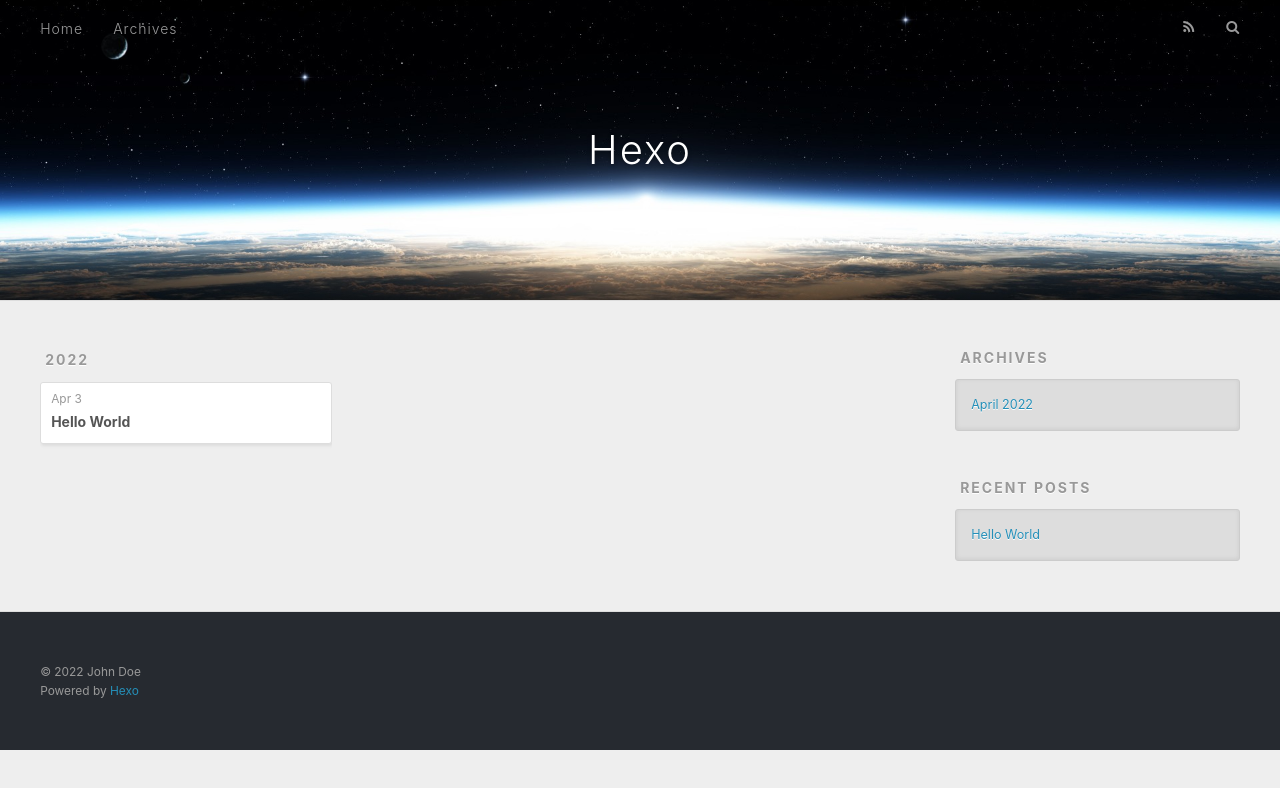
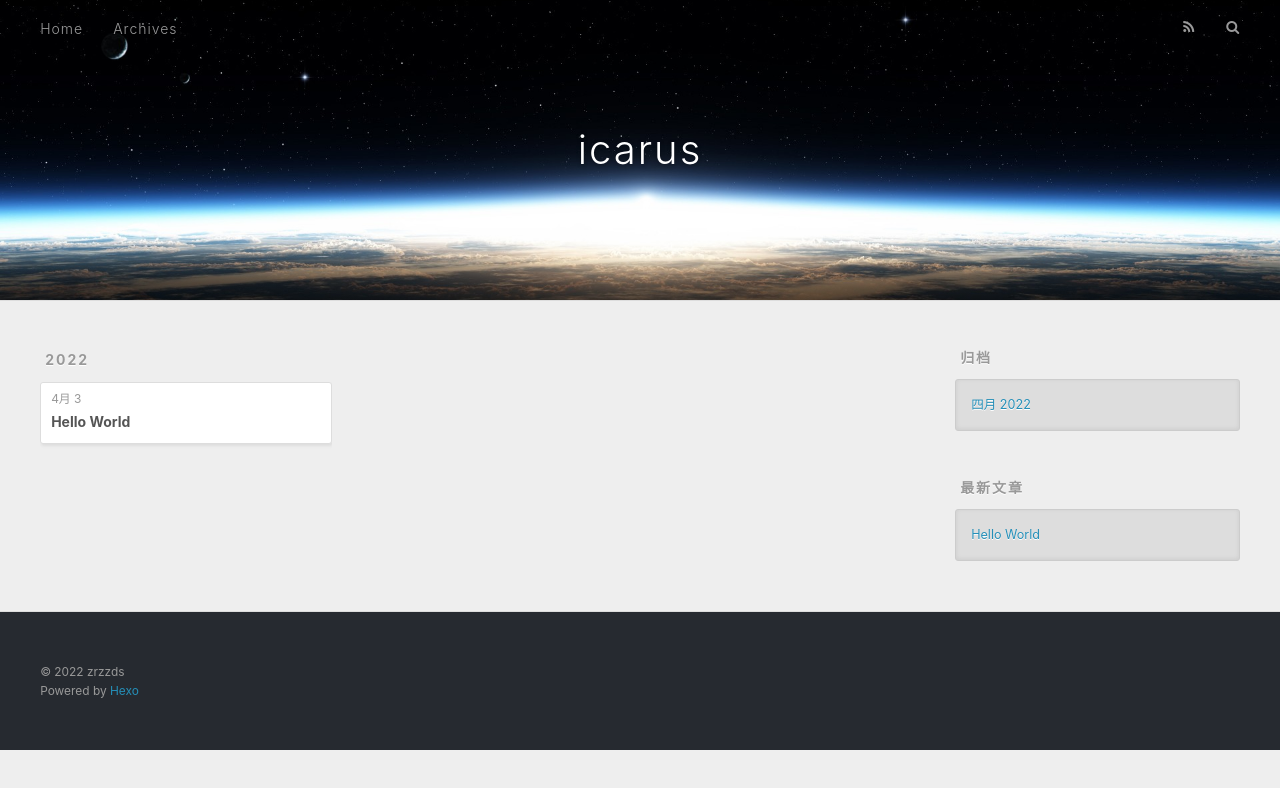
Before and after one commit to zdsss/zdsss.github.io, a plain HTML site: page archives/index.html in a window 1280 px wide. Drawn offline with nearby package versions, Linux system fonts and the light colour scheme.

Commit message:
Site updated: 2022-04-03 23:07:58

```diff
--- a/archives/index.html
+++ b/archives/index.html
@@ -5,17 +5,19 @@
 
 
 
-  <title>Archives | Hexo</title>
+  <title>归档 | icarus</title>
   <meta name="viewport" content="width=device-width, initial-scale=1, maximum-scale=1">
-  <meta property="og:type" content="website">
-<meta property="og:title" content="Hexo">
+  <meta name="description" content="选择有时候比努力更重要">
+<meta property="og:type" content="website">
+<meta property="og:title" content="icarus">
 <meta property="og:url" content="http://example.com/archives/index.html">
-<meta property="og:site_name" content="Hexo">
-<meta property="og:locale" content="en_US">
-<meta property="article:author" content="John Doe">
+<meta property="og:site_name" content="icarus">
+<meta property="og:description" content="选择有时候比努力更重要">
+<meta property="og:locale" content="zh_CN">
+<meta property="article:author" content="zrzzds">
 <meta name="twitter:card" content="summary">
 
-    <link rel="alternate" href="/atom.xml" title="Hexo" type="application/atom+xml">
+    <link rel="alternate" href="/atom.xml" title="icarus" type="application/atom+xml">
 
 
     <link rel="icon" href="/favicon.png">
@@ -36,7 +38,7 @@
   <div id="header-outer" class="outer">
     <div id="header-title" class="inner">
       <h1 id="logo-wrap">
-        <a href="/" id="logo">Hexo</a>
+        <a href="/" id="logo">icarus</a>
       </h1>
 
     </div>
@@ -53,7 +55,7 @@
 
           <a id="nav-rss-link" class="nav-icon" href="/atom.xml" title="RSS Feed"></a>
 
-        <a id="nav-search-btn" class="nav-icon" title="Search"></a>
+        <a id="nav-search-btn" class="nav-icon" title="搜索"></a>
       </nav>
       <div id="search-form-wrap">
         <form action="//google.com/search" method="get" accept-charset="UTF-8" class="search-form"><input type="search" name="q" class="search-form-input" placeholder="Search"><button type="submit" class="search-form-submit">&#xF002;</button><input type="hidden" name="sitesearch" value="http://example.com"></form>
@@ -79,7 +81,7 @@
   <div class="archive-article-inner">
     <header class="archive-article-header">
       <a href="/2022/04/03/hello-world/" class="archive-article-date">
-  <time datetime="2022-04-03T09:50:15.276Z" itemprop="datePublished">Apr 3</time>
+  <time datetime="2022-04-03T09:50:15.276Z" itemprop="datePublished">4月 3</time>
 </a>
 
 
@@ -111,9 +113,9 @@
 
 
   <div class="widget-wrap">
-    <h3 class="widget-title">Archives</h3>
+    <h3 class="widget-title">归档</h3>
     <div class="widget">
-      <ul class="archive-list"><li class="archive-list-item"><a class="archive-list-link" href="/archives/2022/04/">April 2022</a></li></ul>
+      <ul class="archive-list"><li class="archive-list-item"><a class="archive-list-link" href="/archives/2022/04/">四月 2022</a></li></ul>
     </div>
   </div>
 
@@ -121,7 +123,7 @@
 
 
   <div class="widget-wrap">
-    <h3 class="widget-title">Recent Posts</h3>
+    <h3 class="widget-title">最新文章</h3>
     <div class="widget">
       <ul>
 
@@ -141,7 +143,7 @@
 
   <div class="outer">
     <div id="footer-info" class="inner">
-      &copy; 2022 John Doe<br>
+      &copy; 2022 zrzzds<br>
       Powered by <a href="http://hexo.io/" target="_blank">Hexo</a>
     </div>
   </div>
```
Also changed, not shown: 2022/04/03/hello-world/index.html (+12 -12 lines), archives/2022/04/index.html (+16 -14 lines), archives/2022/index.html (+16 -14 lines), index.html (+16 -14 lines).
